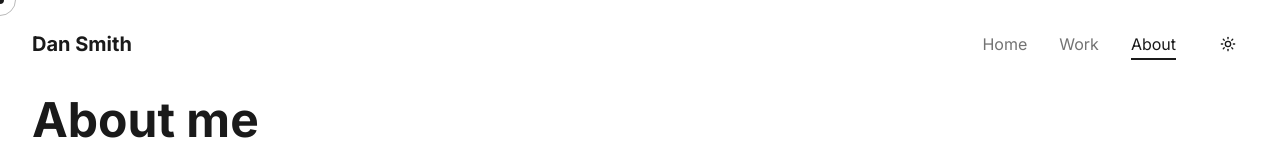
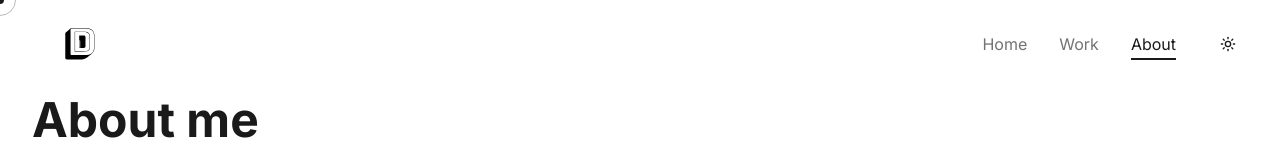
Before and after one commit to danmcsmith/portfoliov2, a Next.js app: page /about in a window 1280 px wide. Shown: the top 160 px of the page. Built offline with nearby package versions, Linux system fonts and the light colour scheme.

Commit message:
updated logo in nav

```diff
--- a/app/layout.tsx
+++ b/app/layout.tsx
@@ -13,7 +13,12 @@ const inter = Inter({ subsets: ["latin"], variable: "--font-inter" })
 export const metadata: Metadata = {
   title: "Product Designer Portfolio",
   description: "Portfolio website showcasing healthcare-focused design work",
-    generator: 'v0.dev'
+  generator: 'v0.dev',
+  icons: {
+    icon: '/logo-dark@2x.svg',
+    shortcut: '/logo-dark@2x.svg',
+    apple: '/logo-dark@2x.svg',
+  }
 }
 
 export default function RootLayout({
--- a/components/header.tsx
+++ b/components/header.tsx
@@ -7,6 +7,7 @@ import { motion, AnimatePresence } from "framer-motion"
 import { Menu, X } from "lucide-react"
 import { Button } from "@/components/ui/button"
 import { ModeToggle } from "@/components/mode-toggle"
+import { useTheme } from "next-themes"
 
 const navItems = [
   { name: "Home", path: "/" },
@@ -18,6 +19,12 @@ export default function Header() {
   const pathname = usePathname()
   const [isScrolled, setIsScrolled] = useState(false)
   const [isMobileMenuOpen, setIsMobileMenuOpen] = useState(false)
+  const { resolvedTheme } = useTheme()
+  const [mounted, setMounted] = useState(false)
+
+  useEffect(() => {
+    setMounted(true)
+  }, [])
 
   useEffect(() => {
     const handleScroll = () => {
@@ -40,8 +47,14 @@ export default function Header() {
       }`}
     >
       <div className="container flex items-center justify-between">
-        <Link href="/" className="text-xl font-bold">
-          Dan Smith
+        <Link href="/" className="relative h-8 w-24">
+          {mounted && (
+            <img
+              src={resolvedTheme === "dark" ? "/logo-light@2x.svg" : "/logo-dark@2x.svg"}
+              alt="Dan Smith"
+              className="h-full w-full object-contain"
+            />
+          )}
         </Link>
 
         {/* Desktop Navigation */}
```
Also changed, not shown: public/logo-dark@2x.svg (added), public/logo-light@2x.svg (added).
